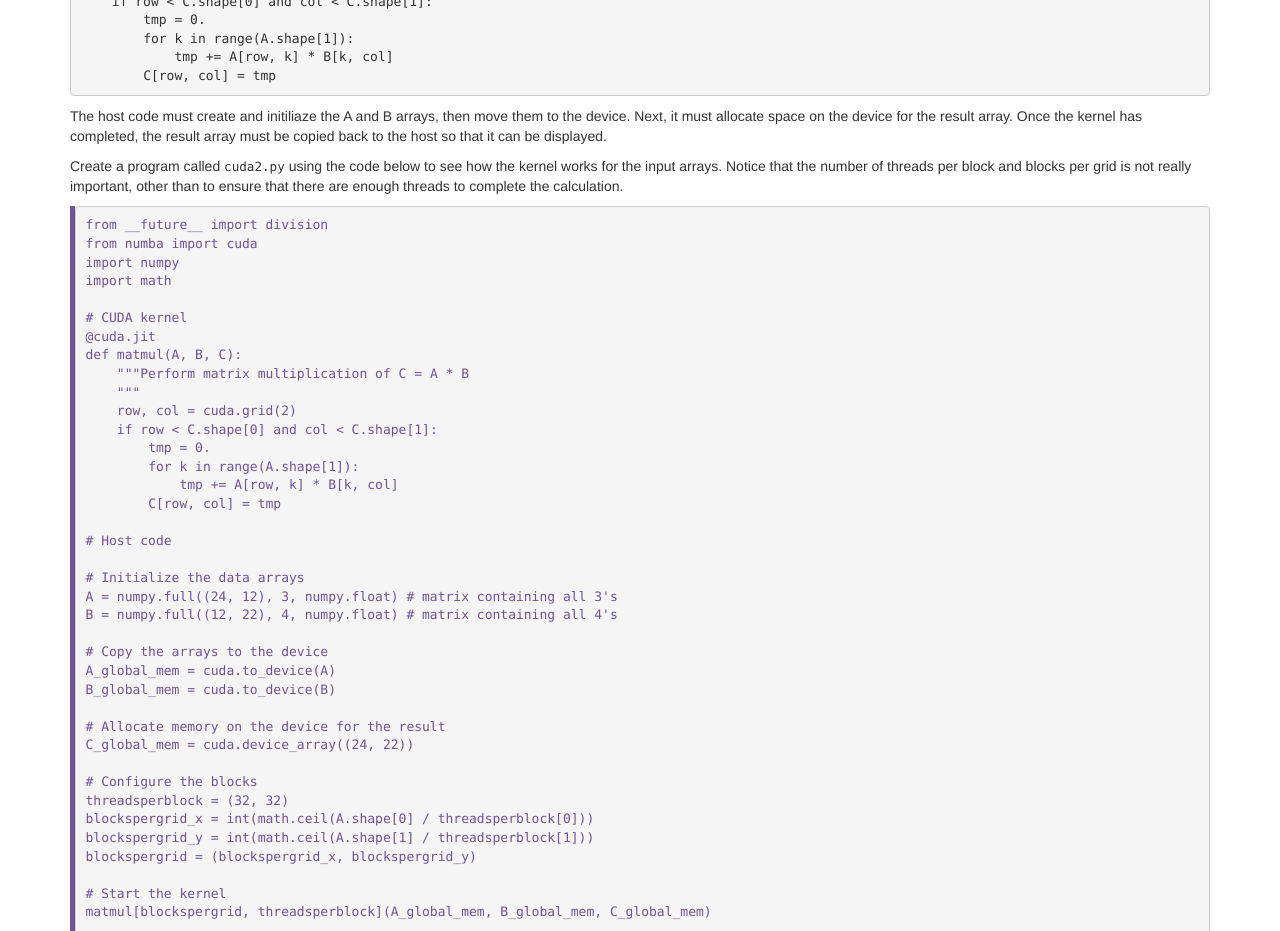
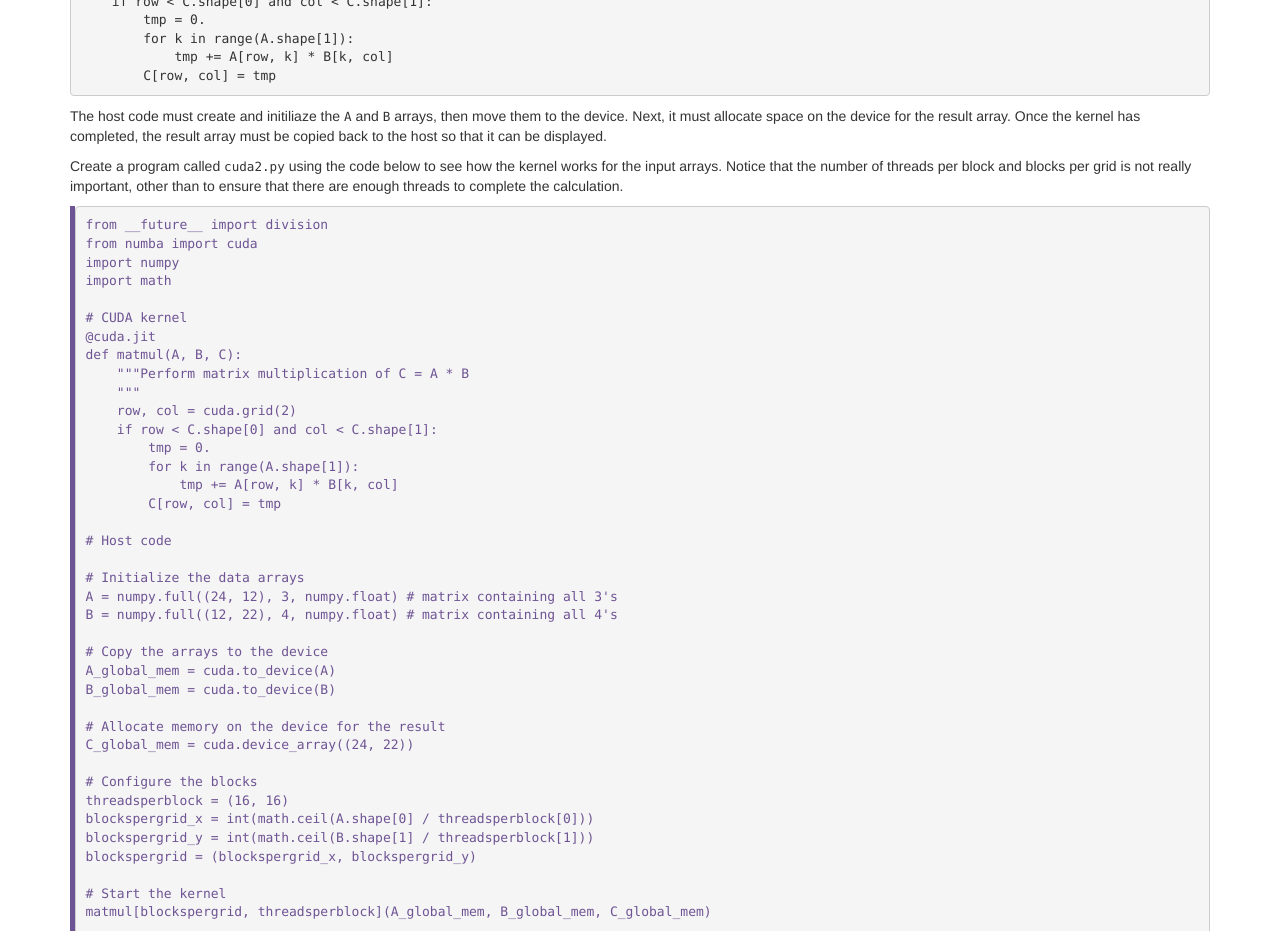
Before and after one commit to nyu-cds/python-numba, a Jekyll site: the page built from _episodes/05-cuda.md, in a window 1280 px wide and 1400 px high, scrolled down 6306 px. Shown: the part 152-1083 px from the top of the window. Built offline with Jekyll 4.4.1, drawn with Linux system fonts in a browser that asks for light colours; some of the changed text lies outside the part shown.

Commit message:
Signed-off-by: Greg Watson <g.watson@computer.org>

```diff
--- a/_episodes/05-cuda.md
+++ b/_episodes/05-cuda.md
@@ -245,11 +245,11 @@ Note: Unless you are sure the block size and grid size is a divisor of your arra
 The following special objects are provided by the CUDA backend for the sole purpose of knowing the geometry of the thread hierarchy and the
 position of the current thread within that geometry:
 - `numba.cuda.threadIdx` - The thread indices in the current thread block. For 1-dimensional blocks, the index (given by the x attribute) is an
-integer spanning the range from 0 to numba.cuda.blockDim - 1. A similar rule exists for each dimension when more than one dimension is used.
+integer spanning the range from 0 to `numba.cuda.blockDim` - 1. A similar rule exists for each dimension when more than one dimension is used.
 - `numba.cuda.blockDim` - The shape of the block of threads, as declared when instantiating the kernel. This value is the same for all threads
 in a given kernel, even if they belong to different blocks (i.e. each block is “full”).
-- `numba.cuda.blockIdx` - The block indices in the grid of threads launched a kernel. For a 1-dimensional grid, the index (given by the x attribute)
-is an integer spanning the range from 0 to numba.cuda.gridDim - 1. A similar rule exists for each dimension when more than one dimension is used.
+- `numba.cuda.blockIdx` - The block indices in the grid of threads launched a kernel. For a 1-dimensional grid, the index (given by the `x` attribute)
+is an integer spanning the range from 0 to `numba.cuda.gridDim` - 1. A similar rule exists for each dimension when more than one dimension is used.
 - `numba.cuda.gridDim` - The shape of the grid of blocks, i.e. the total number of blocks launched by this kernel invocation, as declared when
 instantiating the kernel.
 
@@ -422,7 +422,7 @@ def matmul(A, B, C):
 ~~~
 {:. python}
 
-The host code must create and initiliaze the A and B arrays, then move them to the device. Next, it must allocate space on the device for the result
+The host code must create and initiliaze the `A` and `B` arrays, then move them to the device. Next, it must allocate space on the device for the result
 array. Once the kernel has completed, the result array must be copied back to the host so that it can be displayed.
 
 Create a program called `cuda2.py` using the code below to see how the kernel works for the input arrays. Notice that the number of threads per block
@@ -460,9 +460,9 @@ B_global_mem = cuda.to_device(B)
 C_global_mem = cuda.device_array((24, 22))
 
 # Configure the blocks
-threadsperblock = (32, 32)
+threadsperblock = (16, 16)
 blockspergrid_x = int(math.ceil(A.shape[0] / threadsperblock[0]))
-blockspergrid_y = int(math.ceil(A.shape[1] / threadsperblock[1]))
+blockspergrid_y = int(math.ceil(B.shape[1] / threadsperblock[1]))
 blockspergrid = (blockspergrid_x, blockspergrid_y)
 
 # Start the kernel
```
Also changed, not shown: other parts of _episodes/05-cuda.md (+4 -4 lines), 1 other file.
